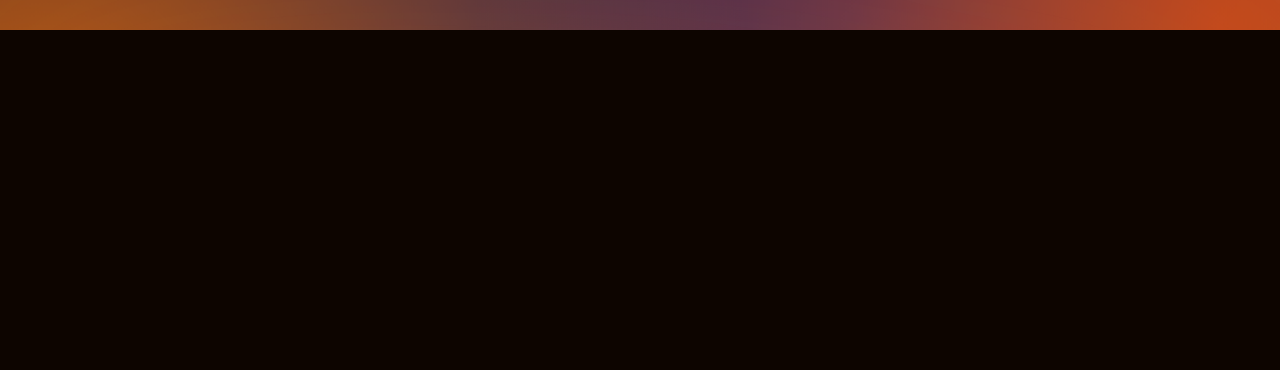
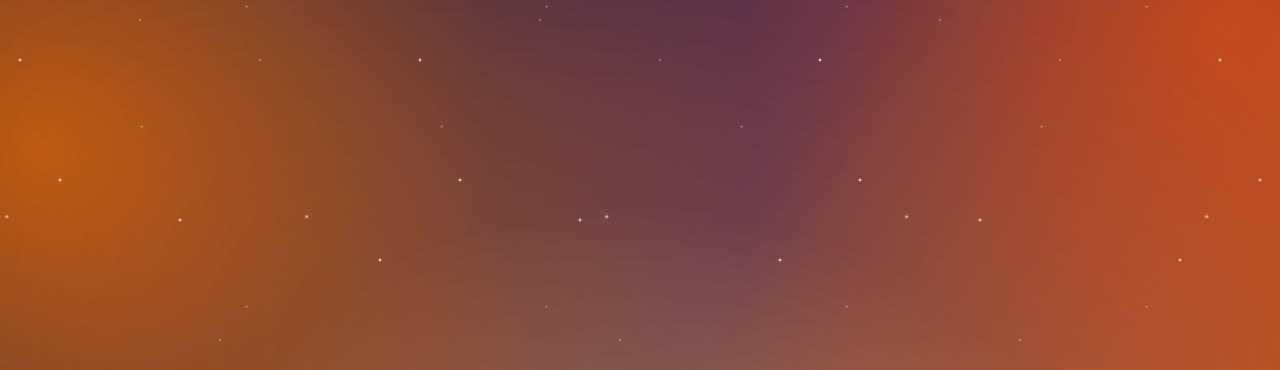
Before and after one commit to dhagtaa/hbd, a plain HTML site: page index.html in a window 1280 px wide. Shown: the top 370 px of the page. Drawn offline with Linux system fonts and the light colour scheme.

Commit message:
Update index.html

```diff
--- a/index.html
+++ b/index.html
@@ -26,7 +26,7 @@
 position:fixed;
 width:100%;
 height:100%;
-background:#0d0500;
+background:transparent;
 display:flex;
 justify-content:center;
 align-items:center;
@@ -42,7 +42,7 @@
 }
 .envelope:hover{transform:scale(1.1)}
 
-/* BACKGROUND */
+/* GALAXY */
 .galaxy{
 position:fixed;
 width:150%;
@@ -63,6 +63,7 @@
 100%{transform:translate(-60px,-40px) scale(1.15)}
 }
 
+/* GLOW */
 .glow-bg{
 position:fixed;
 width:100%;
@@ -74,32 +75,45 @@
 filter:blur(80px);
 }
 
+/* ⭐ FULL STARS */
 .stars{
 position:fixed;
+top:0;
+left:0;
 width:100%;
 height:100%;
 z-index:-1;
+background:
+radial-gradient(2px 2px at 20% 30%, white, transparent),
+radial-gradient(1px 1px at 50% 70%, white, transparent),
+radial-gradient(2px 2px at 80% 90%, white, transparent),
+radial-gradient(1px 1px at 10% 80%, white, transparent),
+radial-gradient(2px 2px at 70% 40%, white, transparent),
+radial-gradient(1px 1px at 30% 60%, white, transparent),
+radial-gradient(2px 2px at 90% 20%, white, transparent),
+radial-gradient(1px 1px at 40% 90%, white, transparent);
+background-repeat:repeat;
+background-size:400px 400px;
+animation:twinkleMove 20s linear infinite;
 }
+
+/* layer tambahan */
 .stars::after{
 content:"";
 position:absolute;
-width:2px;
-height:2px;
-background:white;
-box-shadow:
-100px 200px white,
-300px 150px white,
-500px 250px white,
-700px 300px white,
-900px 400px white,
-1100px 200px white,
-1300px 350px white;
-animation:twinkle 2s infinite alternate;
+width:100%;
+height:100%;
+background:
+radial-gradient(1px 1px at 25% 20%, white, transparent),
+radial-gradient(1px 1px at 60% 80%, white, transparent),
+radial-gradient(2px 2px at 80% 50%, white, transparent);
+background-size:300px 300px;
+animation:twinkleMove 30s linear infinite;
 }
 
-@keyframes twinkle{
-from{opacity:.3}
-to{opacity:1}
+@keyframes twinkleMove{
+0%{background-position:0 0}
+100%{background-position:400px 400px}
 }
 
 /* CARD */
@@ -188,19 +202,21 @@
 
 <body>
 
+<!-- BACKGROUND -->
+<div class="galaxy"></div>
+<div class="glow-bg"></div>
+<div class="stars"></div>
+
+<!-- INTRO -->
 <div id="intro" class="intro">
 <div class="envelope" onclick="openLetter()">💌</div>
 <p>Klik untuk buka surat</p>
 </div>
 
-<div class="galaxy"></div>
-<div class="glow-bg"></div>
-<div class="stars"></div>
-
+<!-- CARD -->
 <div class="card" id="card">
 
 <div class="photo-slider" id="slider">
-<!-- ⚠️ PASTIKAN LINK INI VALID -->
 <img src="https://res.cloudinary.com/dhwtdxvl1/image/upload/v1774967691/foto1.jpg_bbzyyx.jpg" class="active">
 <img src="https://res.cloudinary.com/dhwtdxvl1/image/upload/v1774967690/foto2.jpg_rasw6z.jpg">
 <img src="https://res.cloudinary.com/dhwtdxvl1/image/upload/v1774967690/foto3.jpg_jjidvk.jpg">
@@ -218,17 +234,34 @@
 
 </div>
 
+<!-- AUDIO -->
+<audio id="bgm" loop>
+<source src="sound.mp3  " type="audio/mpeg">
+</audio>
+
 <script>
 
 /* OPEN */
 function openLetter(){
 document.getElementById("intro").style.display="none"
 document.getElementById("card").classList.add("show")
+
+let music = document.getElementById("bgm")
+music.volume = 0
+music.play()
+
+let fade = setInterval(()=>{
+if(music.volume < 1){
+music.volume += 0.05
+}else{
+clearInterval(fade)
+}
+},200)
 }
 
-/* SLIDER FIX (LEBIH AMAN) */
-let slides=document.querySelectorAll("#slider img")
-let index=0
+/* SLIDER */
+let slides = document.querySelectorAll("#slider img")
+let index = 0
 
 function slidePhotos(){
 slides[index].classList.remove("active")
@@ -253,7 +286,8 @@
 yang mungkin ga selalu keliatan,
 tapi kerasa.
 
-Aku cuma pengen kamu bahagia.
+Terima kasih juga udah bikin hidup aku lebih berwarna,
+dan udah banyak nemenin aku sejauh ini.
 
 Dan entah kenapa,
 dari sekian banyak hal…
```
